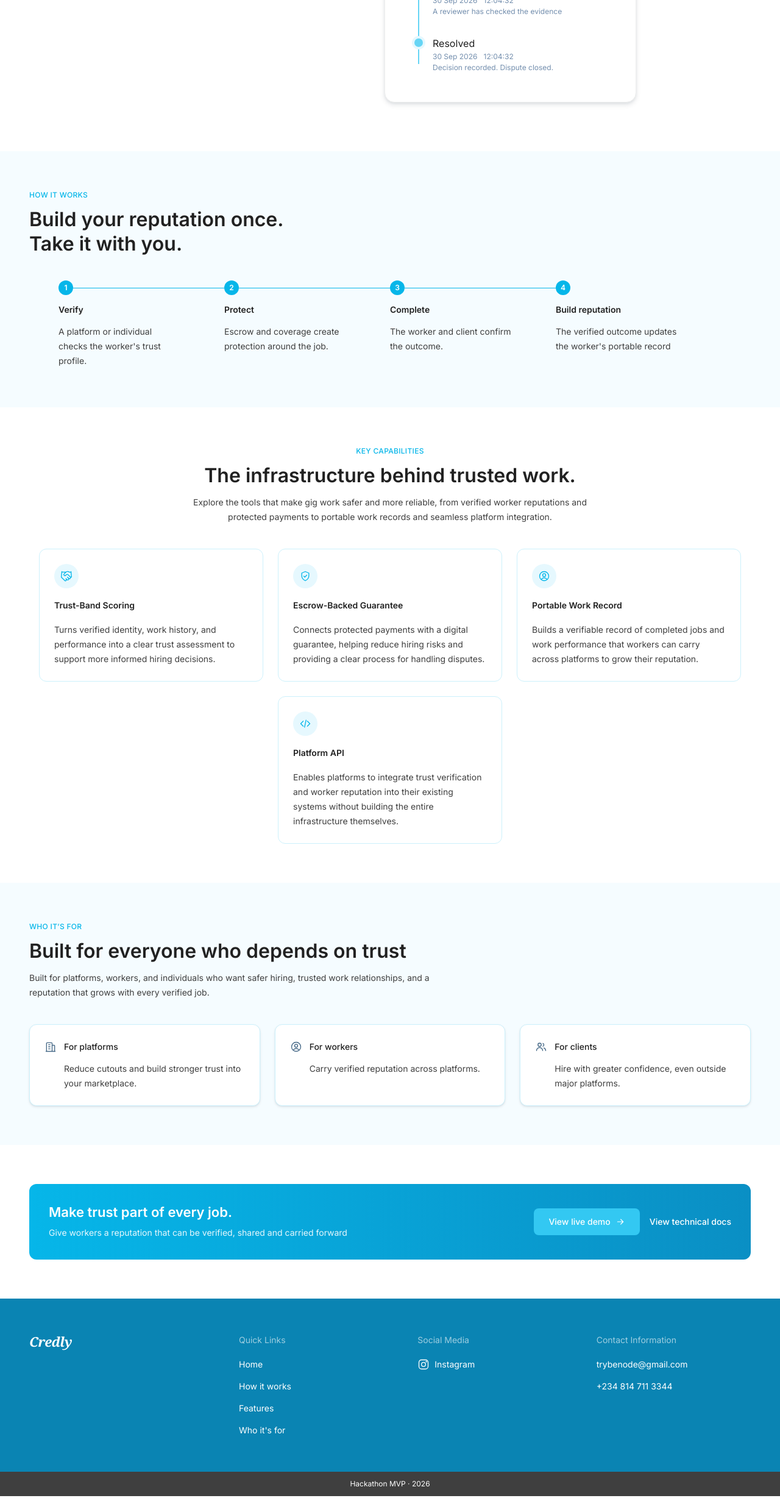
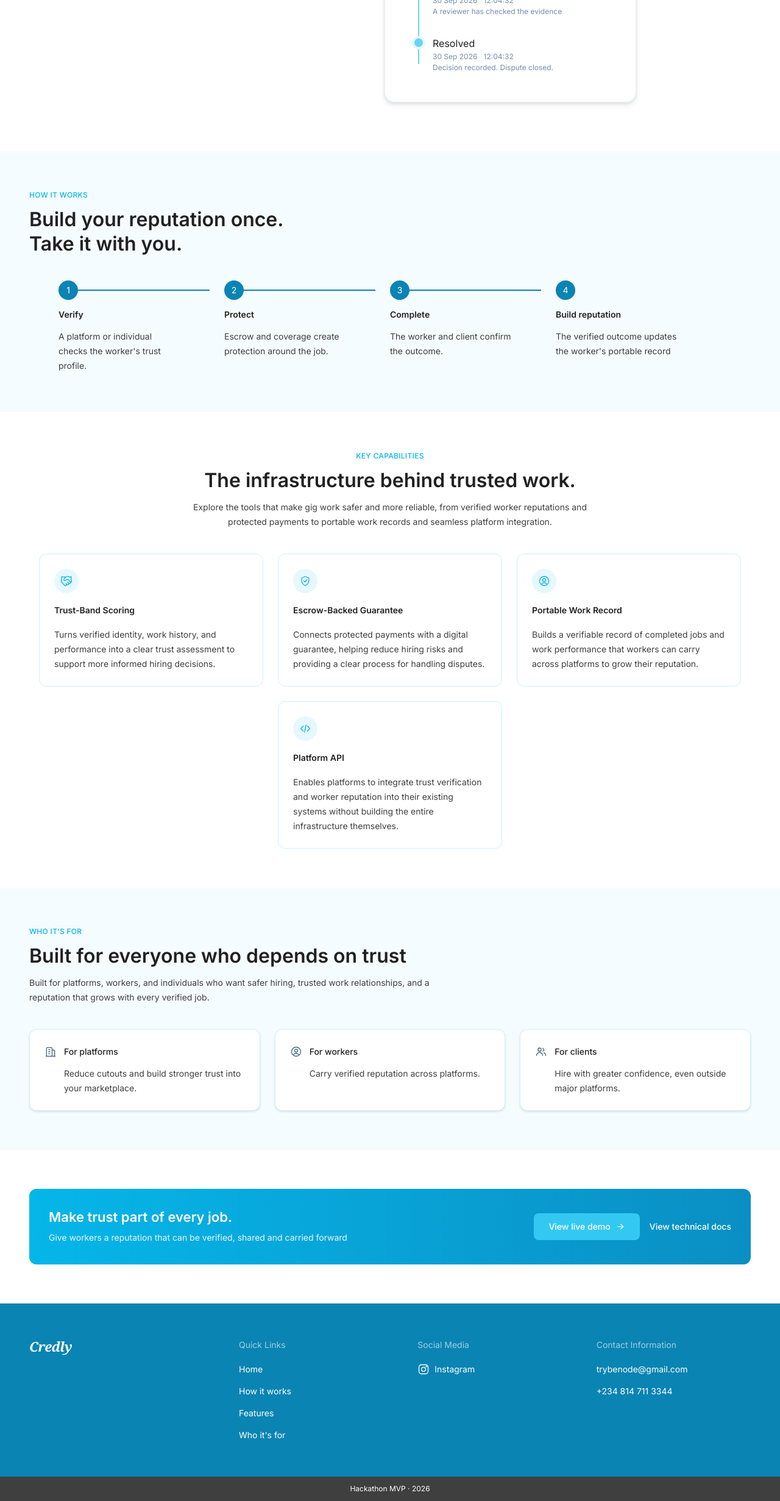
Before and after one commit to trybenode/hackathon-, a Next.js app in the folder frontend/: page / in a window 1280 px wide. Shown: the part 1971-4433 px from the top of the page at 61% size. Built offline with nearby package versions, Linux system fonts and the light colour scheme; no server answers.

Commit message:
fix: deep blue step numbers and trail in How it works, as designed

```diff
--- a/frontend/src/components/landing/HowItWorks.tsx
+++ b/frontend/src/components/landing/HowItWorks.tsx
@@ -1,4 +1,5 @@
-import { CONTAINER, Eyebrow, SectionHeading, TINTED } from "./Section";
+import { cn } from "@/lib/cn";
+import { CONTAINER, DEEP_BLUE, Eyebrow, SectionHeading, TINTED } from "./Section";
 
 const STEPS = [
   { title: "Verify", body: "A platform or individual checks the worker's trust profile." },
@@ -29,14 +30,20 @@ export function HowItWorks() {
             return (
               <li key={step.title} className="flex flex-col items-center gap-3 text-center lg:items-start lg:text-left">
                 <div className="flex w-full items-center justify-center lg:justify-start">
-                  <span className="flex h-6 w-6 shrink-0 items-center justify-center rounded-pill bg-primary-500 text-xs font-semibold text-white">
+                  <span
+                    className={cn(
+                      "flex h-8 w-8 shrink-0 items-center justify-center rounded-pill text-body-sm text-white",
+                      DEEP_BLUE,
+                    )}
+                  >
                     {index + 1}
                   </span>
-                  {!last && <span aria-hidden className="hidden h-px flex-1 bg-primary-500 lg:block" />}
+                  {/* Stops short of the next number, as in the design. */}
+                  {!last && <span aria-hidden className={cn("mr-6 hidden h-0.5 flex-1 lg:block", DEEP_BLUE)} />}
                 </div>
                 <span className="text-body-sm font-semibold text-grey-900">{step.title}</span>
                 <span className="max-w-[220px] text-body-sm text-grey-800 lg:max-w-[200px]">{step.body}</span>
-                {!last && <span aria-hidden className="mb-3 h-10 w-px bg-primary-500 lg:hidden" />}
+                {!last && <span aria-hidden className={cn("mb-3 h-10 w-0.5 lg:hidden", DEEP_BLUE)} />}
               </li>
             );
           })}
--- a/frontend/src/components/landing/LandingFooter.tsx
+++ b/frontend/src/components/landing/LandingFooter.tsx
@@ -1,6 +1,6 @@
 import type { ReactNode } from "react";
 import { Logo } from "@/components/brand/Logo";
-import { CONTAINER } from "./Section";
+import { CONTAINER, DEEP_BLUE } from "./Section";
 import { InstagramIcon } from "./icons";
 import { CONTACT, SECTIONS } from "./links";
 
@@ -22,8 +22,7 @@ export function LandingFooter() {
 
   return (
     <footer>
-      {/* The footer's blue is read off the design; it isn't in the style guide. */}
-      <div className="bg-[#0a84b3]">
+      <div className={DEEP_BLUE}>
         <div className={`${CONTAINER} grid gap-10 py-14 sm:grid-cols-2 lg:grid-cols-[1.2fr_1fr_1fr_1fr]`}>
           <Logo tone="light" />
           <Column title="Quick Links">
--- a/frontend/src/components/landing/Section.tsx
+++ b/frontend/src/components/landing/Section.tsx
@@ -3,6 +3,10 @@ import { cn } from "@/lib/cn";
 
 /** The landing page's content width. */
 export const CONTAINER = "mx-auto w-full max-w-[1232px] px-4 sm:px-6";
+
+/** The deep blue of the footer and the step numbers. Read off the design;
+ *  it isn't in the style guide. */
+export const DEEP_BLUE = "bg-[#0a84b3]";
 
 /** The pale cyan behind How it works and Who it's for, edge to edge. */
 export const TINTED = "bg-primary-50/40";
```
